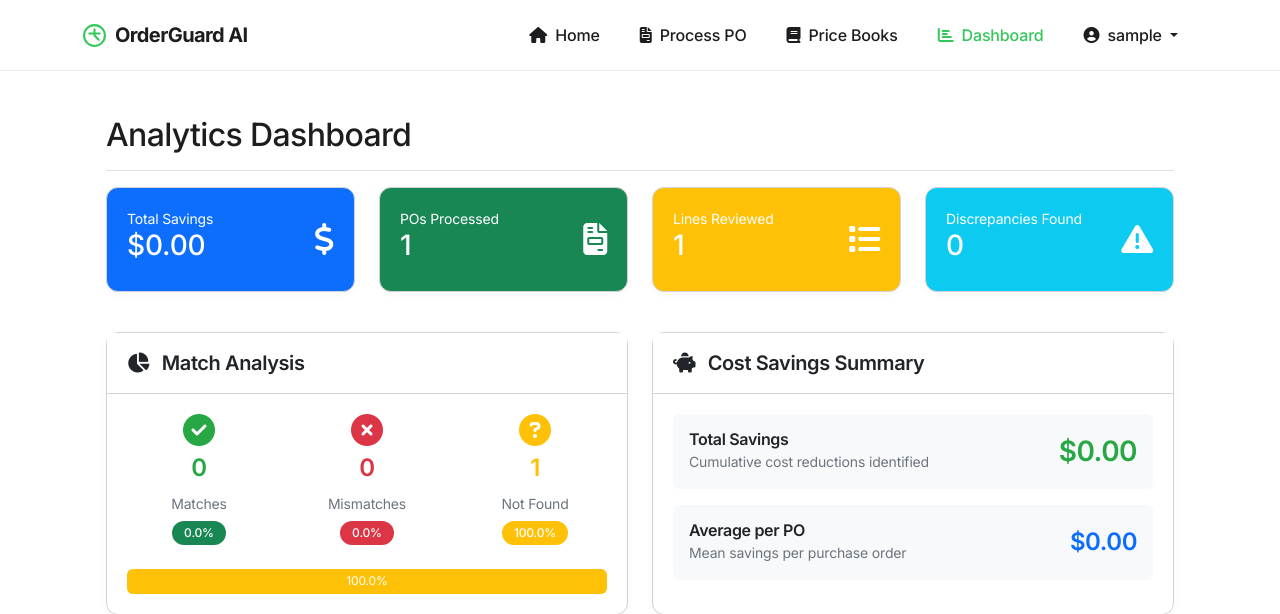
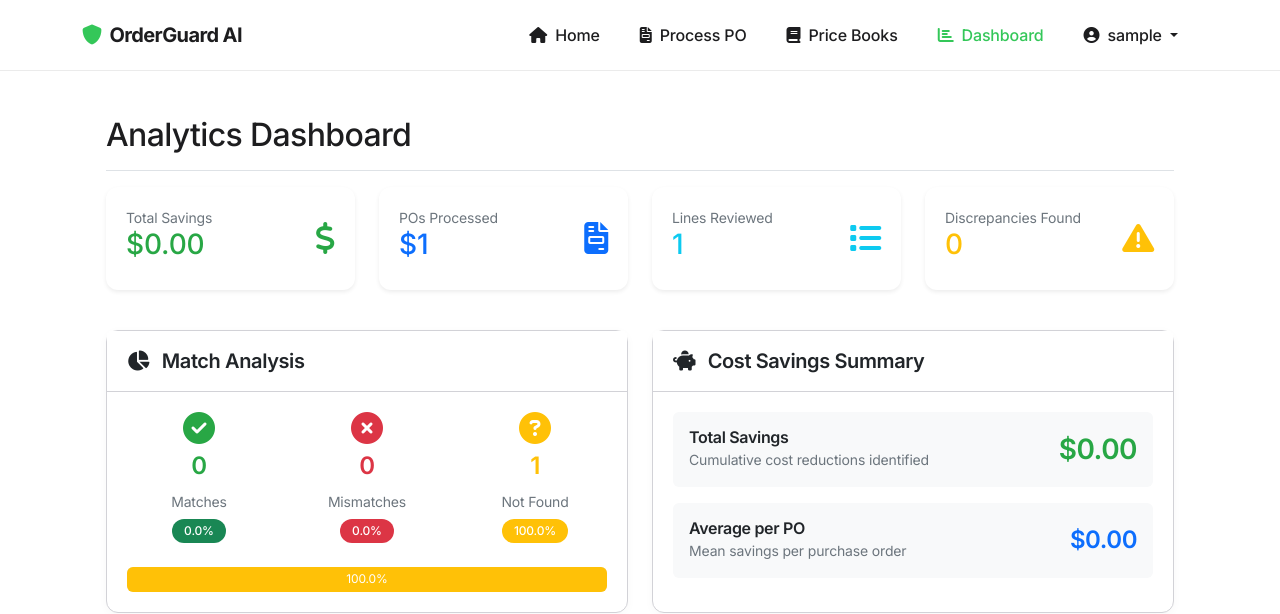
Before and after one commit to EverScale-Chris/OrderGuard-AI-v12-Turbo, a Flask app: page /dashboard in a window 1280 px wide. Shown: the top 614 px of the page. Run offline with Flask 3, Linux system fonts and the light colour scheme; a user stored in the database is signed in; tables that the repository leaves empty hold one stand-in row (values such as "Sample post").

Commit message:
Improve the look and feel of the dashboard and navigation bar
Updates the logo and color scheme for better visual appeal using CSS and FontAwesome.

Replit-Commit-Author: Agent
Replit-Commit-Session-Id: b8539251-333b-4de8-a581-c57a11626aa9
Replit-Commit-Screenshot-Url: https://storage.googleapis.com/screenshot-production-us-central1/03115c1c-9a7b-4da7-a6ad-ec8a412a0a10/7a01741f-c0f7-4f22-811b-f4b65a46552c.jpg

```diff
--- a/templates/base.html
+++ b/templates/base.html
@@ -205,11 +205,7 @@
     <nav class="navbar navbar-expand-lg mb-4 fixed-top">
         <div class="container">
             <a class="navbar-brand d-flex align-items-center" href="/">
-                <svg width="25" height="25" viewBox="0 0 24 24" fill="none" class="me-2">
-                    <path d="M12 22C17.5228 22 22 17.5228 22 12C22 6.47715 17.5228 2 12 2C6.47715 2 2 6.47715 2 12C2 17.5228 6.47715 22 12 22Z" stroke="var(--primary-green)" stroke-width="2" />
-                    <path d="M12 6V12L16 16" stroke="var(--primary-green)" stroke-width="2" stroke-linecap="round" />
-                    <path d="M7 10L17 10" stroke="var(--primary-green)" stroke-width="2" stroke-linecap="round" />
-                </svg>
+                <i class="fas fa-shield me-2" style="color: var(--primary-green);"></i>
                 <span>OrderGuard AI</span>
             </a>
             <button class="navbar-toggler" type="button" data-bs-toggle="collapse" data-bs-target="#navbarNav" aria-controls="navbarNav" aria-expanded="false" aria-label="Toggle navigation">
--- a/templates/dashboard.html
+++ b/templates/dashboard.html
@@ -14,15 +14,15 @@
     <!-- Key Metrics Cards -->
     <div class="row mb-4">
         <div class="col-md-3 mb-3">
-            <div class="card bg-primary text-white h-100">
+            <div class="card border-0 shadow-sm h-100">
                 <div class="card-body">
                     <div class="d-flex justify-content-between">
                         <div>
-                            <div class="small">Total Savings</div>
-                            <div class="h3">${{ "%.2f"|format(metrics.total_savings) }}</div>
+                            <div class="small text-muted">Total Savings</div>
+                            <div class="h3 text-success">${{ "%.2f"|format(metrics.total_savings) }}</div>
                         </div>
                         <div class="align-self-center">
-                            <i class="fas fa-dollar-sign fa-2x"></i>
+                            <i class="fas fa-dollar-sign fa-2x text-success"></i>
                         </div>
                     </div>
                 </div>
@@ -30,15 +30,15 @@
         </div>
 
         <div class="col-md-3 mb-3">
-            <div class="card bg-success text-white h-100">
+            <div class="card border-0 shadow-sm h-100">
                 <div class="card-body">
                     <div class="d-flex justify-content-between">
                         <div>
-                            <div class="small">POs Processed</div>
-                            <div class="h3">{{ metrics.total_pos }}</div>
+                            <div class="small text-muted">POs Processed</div>
+                            <div class="h3 text-primary">${{ metrics.total_pos }}</div>
                         </div>
                         <div class="align-self-center">
-                            <i class="fas fa-file-invoice fa-2x"></i>
+                            <i class="fas fa-file-invoice fa-2x text-primary"></i>
                         </div>
                     </div>
                 </div>
@@ -46,15 +46,15 @@
         </div>
 
         <div class="col-md-3 mb-3">
-            <div class="card bg-warning text-white h-100">
+            <div class="card border-0 shadow-sm h-100">
                 <div class="card-body">
                     <div class="d-flex justify-content-between">
                         <div>
-                            <div class="small">Lines Reviewed</div>
-                            <div class="h3">{{ metrics.total_lines_reviewed }}</div>
+                            <div class="small text-muted">Lines Reviewed</div>
+                            <div class="h3 text-info">{{ metrics.total_lines_reviewed }}</div>
                         </div>
                         <div class="align-self-center">
-                            <i class="fas fa-list fa-2x"></i>
+                            <i class="fas fa-list fa-2x text-info"></i>
                         </div>
                     </div>
                 </div>
@@ -62,15 +62,15 @@
         </div>
 
         <div class="col-md-3 mb-3">
-            <div class="card bg-info text-white h-100">
+            <div class="card border-0 shadow-sm h-100">
                 <div class="card-body">
                     <div class="d-flex justify-content-between">
                         <div>
-                            <div class="small">Discrepancies Found</div>
-                            <div class="h3">{{ metrics.total_mismatches }}</div>
+                            <div class="small text-muted">Discrepancies Found</div>
+                            <div class="h3 text-warning">{{ metrics.total_mismatches }}</div>
                         </div>
                         <div class="align-self-center">
-                            <i class="fas fa-exclamation-triangle fa-2x"></i>
+                            <i class="fas fa-exclamation-triangle fa-2x text-warning"></i>
                         </div>
                     </div>
                 </div>
```
